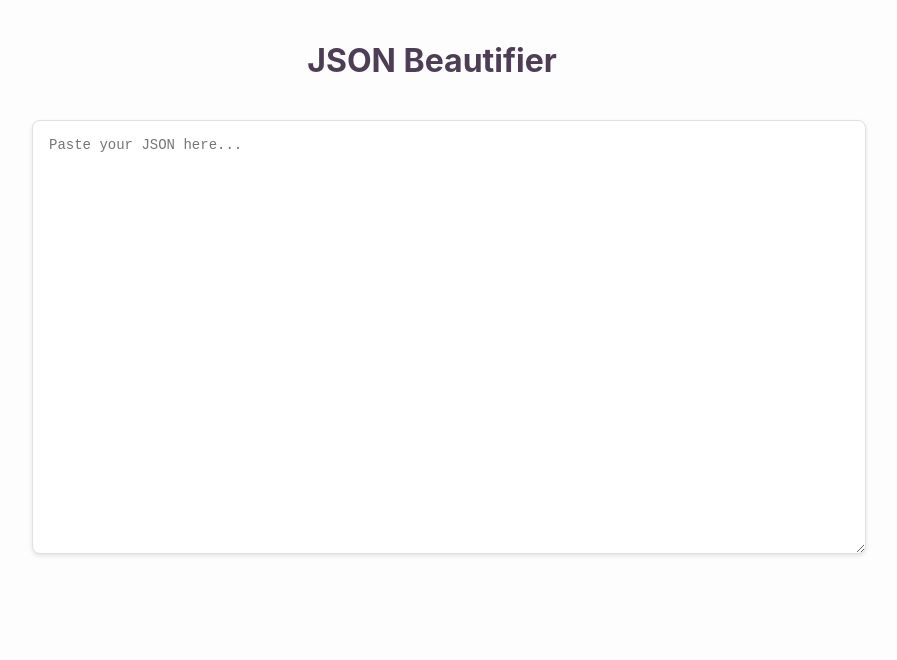
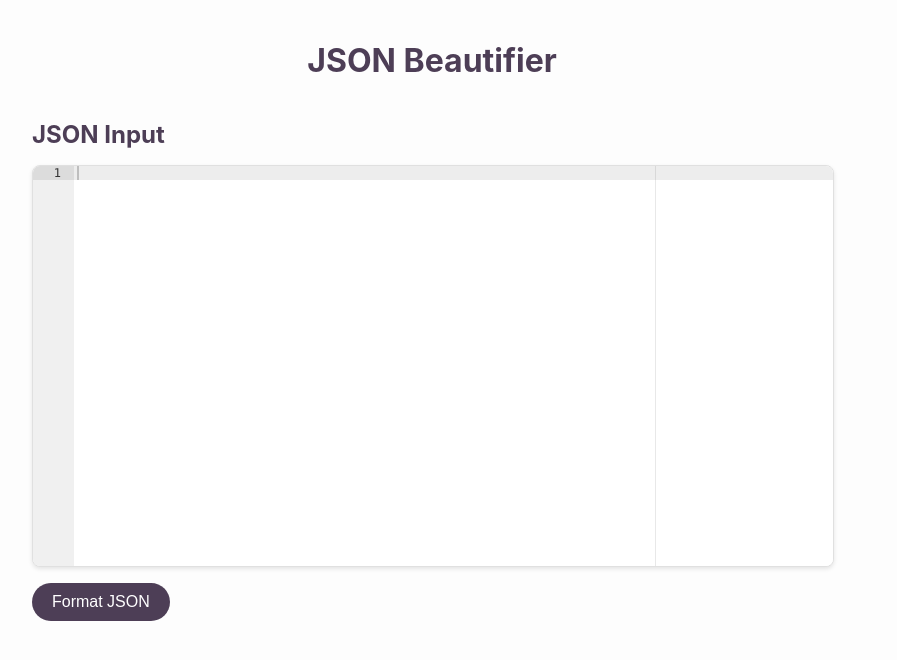
Before and after one commit to dakshpareek/json-viewer, a React (Create React App) app: page / in a window 1280 px wide. Shown: the top 660 px of the page, without its empty margins (208-1105 px from the left). Built offline with nearby package versions, Linux system fonts and the light colour scheme; the HTML template or start-up script is replaced by a standard one.

Commit message:
feat: add codeformatter

```diff
--- a/public/index.html
+++ b/public/index.html
@@ -10,6 +10,7 @@
       content="Web site created using create-react-app"
     />
     <link rel="apple-touch-icon" href="%PUBLIC_URL%/logo192.png" />
+     <link rel="stylesheet" href="https://fonts.googleapis.com/css?family=Inter&display=swap">
     <!--
       manifest.json provides metadata used when your web app is installed on a
       user's mobile device or desktop. See https://developers.google.com/web/fundamentals/web-app-manifest/
--- a/src/components/JsonInput.css
+++ b/src/components/JsonInput.css
@@ -1,9 +1,15 @@
 @import '../styles/variables.css';
 
 .json-input {
-    margin: 0 auto;
+    margin: 20px auto;
     max-width: 800px;
     position: relative;
+    text-align: left;
+}
+
+.json-input h2 {
+    color: var(--color-primary);
+    margin-bottom: 16px;
 }
 
 .json-input .error {
@@ -12,21 +18,34 @@
     text-align: left;
 }
 
-.json-input textarea {
-    width: 100%;
-    height: 400px;
-    padding: 16px;
-    font-family: 'Courier New', Courier, monospace;
-    font-size: 14px;
+.json-input .ace_editor {
     border: 1px solid var(--color-muted);
     border-radius: 8px;
-    resize: vertical;
     box-shadow: 0 2px 4px rgba(0, 0, 0, 0.1);
-    transition: border-color 0.3s, box-shadow 0.3s;
 }
 
-.json-input textarea:focus {
-    outline: none;
-    border-color: var(--color-accent);
-    box-shadow: 0 0 5px var(--color-accent);
+.json-input .ace_github {
+    background-color: var(--color-background);
+    color: var(--color-text);
 }
+
+.json-input .ace_scroller {
+    font-family: 'Courier New', Courier, monospace;
+    line-height: 1.5;
+}
+
+.format-button {
+    margin-top: 16px;
+    padding: 10px 20px;
+    background-color: var(--color-primary);
+    color: var(--color-text-light);
+    border: none;
+    border-radius: 28px;
+    cursor: pointer;
+    font-size: 16px;
+}
+
+.format-button:hover {
+    background-color: #3c3045;
+    /* Darkened primary color */
+}
--- a/src/components/JsonInput.tsx
+++ b/src/components/JsonInput.tsx
@@ -1,45 +1,112 @@
+import ace from 'ace-builds/src-noconflict/ace';
 import React, { useState } from 'react';
+import AceEditor from 'react-ace';
+
+import 'ace-builds/src-noconflict/mode-json';
+import 'ace-builds/src-noconflict/theme-github';
+
+import parserBabel from 'prettier/parser-babel'; // Correct parser import
+import prettier from 'prettier/standalone';
+
 import './JsonInput.css';
 
+// Configure Ace Editor to load worker scripts from CDN
+ace.config.set('basePath', 'https://cdnjs.cloudflare.com/ajax/libs/ace/1.4.14/');
+ace.config.setModuleUrl('ace/mode/json_worker', 'https://cdnjs.cloudflare.com/ajax/libs/ace/1.4.14/worker-json.js');
+
 const JsonInput: React.FC = () => {
-  const [inputText, setInputText] = useState<string>('');
-  const [formattedText, setFormattedText] = useState<string>('');
+  const [text, setText] = useState<string>('');
   const [error, setError] = useState<string>('');
 
-  const formatJson = (text: string) => {
+  // Format JSON using Prettier
+  const formatJson = (input: string) => {
     try {
-      const parsed = JSON.parse(text);
-      const formatted = JSON.stringify(parsed, null, 2);
-      setFormattedText(formatted);
+      const formatted = prettier.format(input, {
+        parser: 'json',
+        plugins: [parserBabel],
+      });
+      setText(formatted);
       setError('');
     } catch (e) {
-      setFormattedText(text);
       setError((e as Error).message);
     }
   };
 
-  const handleChange = (e: React.ChangeEvent<HTMLTextAreaElement>) => {
-    const text = e.target.value;
-    setInputText(text);
+  // Handle changes in the editor
+  const handleChange = (value: string) => {
+    setText(value);
+  };
+
+  // Handle paste event to autoformat
+  const handlePaste = (pastedData: any) => {
+    let pastedText = '';
+
+    // Check if pastedData is a string
+    if (typeof pastedData === 'string') {
+      // It's the pasted text
+      pastedText = pastedData;
+    } else if (pastedData && pastedData.text) {
+      // If pastedData has a 'text' property, which is an array of strings
+      if (Array.isArray(pastedData.text)) {
+        pastedText = pastedData.text.join('\n');
+      } else if (typeof pastedData.text === 'string') {
+        pastedText = pastedData.text;
+      }
+    } else {
+      // As a fallback, try to get text from clipboardData
+      const clipboardData = pastedData.clipboardData || window.clipboardData;
+      if (clipboardData) {
+        pastedText = clipboardData.getData('Text');
+      } else {
+        console.error('Unable to extract pasted text');
+        return false;
+      }
+    }
+
+    // Format the pasted JSON
+    formatJson(pastedText);
+
+    // Prevent the default paste behavior
+    return false;
+  };
+
+  // Handle format button click
+  const handleFormatClick = () => {
     formatJson(text);
   };
 
-  const handlePaste = (e: React.ClipboardEvent<HTMLTextAreaElement>) => {
-    e.preventDefault();
-    const text = e.clipboardData.getData('text');
-    setInputText(text);
+  // Handle focus loss to autoformat
+  const handleBlur = () => {
     formatJson(text);
   };
 
   return (
     <div className="json-input">
+      <h2>JSON Input</h2>
       {error && <div className="error">{error}</div>}
-      <textarea
-        value={formattedText}
+      <AceEditor
+        mode="json"
+        theme="github"
+        name="json-editor"
         onChange={handleChange}
-        onPaste={handlePaste}
-        placeholder="Paste your JSON here..."
+        value={text || ''}
+        onBlur={handleBlur}
+        editorProps={{ $blockScrolling: true }}
+        width="100%"
+        height="400px"
+        setOptions={{
+          showLineNumbers: true,
+          tabSize: 2,
+          useWorker: true, // Enable syntax checking worker
+        }}
+        onLoad={(editor) => {
+          // Attach the paste event handler
+          editor.on('paste', handlePaste);
+        }}
       />
+      <button className="format-button" onClick={handleFormatClick}>
+        Format JSON
+      </button>
     </div>
   );
 };
```
Also changed, not shown: package.json (+7 -0 lines), 1 other file (tests, documents, lock files or other folders).
